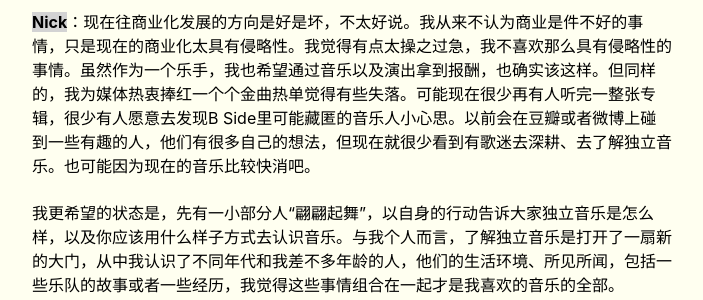
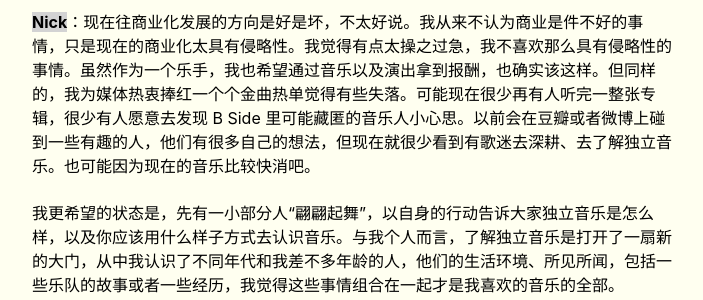
Before and after one commit to salingerlin/salingerlin.github.io, a Jekyll site: the page built from _posts/2019-08-20-the letter from southern china.md, in a window 1280 px wide and 900 px high, scrolled down 2343 px. Shown: the part 248-548 px from the top of the window, without its empty margins (288-991 px from the left). Built offline with Jekyll 4.4.1, drawn with Linux system fonts in a browser that asks for light colours; some of the changed text lies outside the part shown.

Commit message:
Update 2019-08-20-the letter from southern china.md

```diff
--- a/_posts/2019-08-20-the letter from southern china.md
+++ b/_posts/2019-08-20-the letter from southern china.md
@@ -62,7 +62,7 @@ category: 访谈与自述
 
 <span style= "background:lightgrey"><b>艾舒</b></span>：感觉独立音乐在这三年间已经发生了蛮大的变化。现在各种事情都比较清晰，比如运作模式、巡演方法。
 
-<span style= "background:lightgrey"><b>Nick</b></span>：现在往商业化发展的方向是好是坏，不太好说。我从来不认为商业是件不好的事情，只是现在的商业化太具有侵略性。我觉得有点太操之过急，我不喜欢那么具有侵略性的事情。虽然作为一个乐手，我也希望通过音乐以及演出拿到报酬，也确实该这样。但同样的，我为媒体热衷捧红一个个金曲热单觉得有些失落。可能现在很少再有人听完一整张专辑，很少有人愿意去发现B Side里可能藏匿的音乐人小心思。以前会在豆瓣或者微博上碰到一些有趣的人，他们有很多自己的想法，但现在就很少看到有歌迷去深耕、去了解独立音乐。也可能因为现在的音乐比较快消吧。
+<span style= "background:lightgrey"><b>Nick</b></span>：现在往商业化发展的方向是好是坏，不太好说。我从来不认为商业是件不好的事情，只是现在的商业化太具有侵略性。我觉得有点太操之过急，我不喜欢那么具有侵略性的事情。虽然作为一个乐手，我也希望通过音乐以及演出拿到报酬，也确实该这样。但同样的，我为媒体热衷捧红一个个金曲热单觉得有些失落。可能现在很少再有人听完一整张专辑，很少有人愿意去发现 B Side 里可能藏匿的音乐人小心思。以前会在豆瓣或者微博上碰到一些有趣的人，他们有很多自己的想法，但现在就很少看到有歌迷去深耕、去了解独立音乐。也可能因为现在的音乐比较快消吧。
 
 我更希望的状态是，先有一小部分人“翩翩起舞”，以自身的行动告诉大家独立音乐是怎么样，以及你应该用什么样子方式去认识音乐。与我个人而言，了解独立音乐是打开了一扇新的大门，从中我认识了不同年代和我差不多年龄的人，他们的生活环境、所见所闻，包括一些乐队的故事或者一些经历，我觉得这些事情组合在一起才是我喜欢的音乐的全部。
 
@@ -147,7 +147,7 @@ category: 访谈与自述
 
 ---
 
-当我说到现在的媒体对独立音乐的关注不够时，Nick 说很早之前《通俗音乐》杂志曾请过他去写关于独立厂牌的采访，然而那一期却也正好是这本杂志的休刊号。这时窗外风力忽然猛得收紧，风声大作，树叶被拉扯得七零八落。我看着外面说：上次来江浙也恰好是在台风来临前一天逃走了，挺巧的。Nick笑着说：我们在台风来的前一天做这个采访，挺酷的。
+当我说到现在的媒体对独立音乐的关注不够时，Nick 说很早之前《通俗音乐》杂志曾请过他去写关于独立厂牌的采访，然而那一期却也正好是这本杂志的休刊号。这时窗外风力忽然猛得收紧，风声大作，树叶被拉扯得七零八落。我看着外面说：上次来江浙也恰好是在台风来临前一天逃走了，挺巧的。Nick 笑着说：我们在台风来的前一天做这个采访，挺酷的。
 
 这次采访或许是受我旅行状态的影响，话题有些松散，我们天南海北地围绕着独立音乐闲聊了许多。虽然好些内容让我自己受益不少，但与这篇文章主题不符，我整理录音时，就把它们砍去了。并且有一些东西还 Nick 没来得及仔细展开，就被我浅浅带过了，如今只能下次再谈了。
 
```
